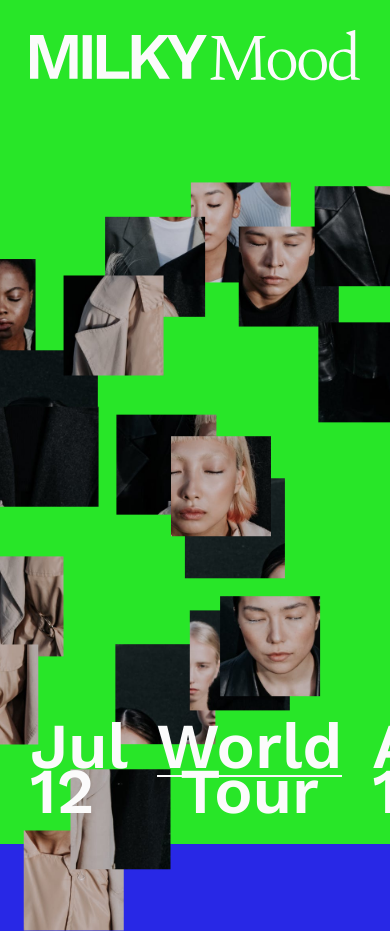
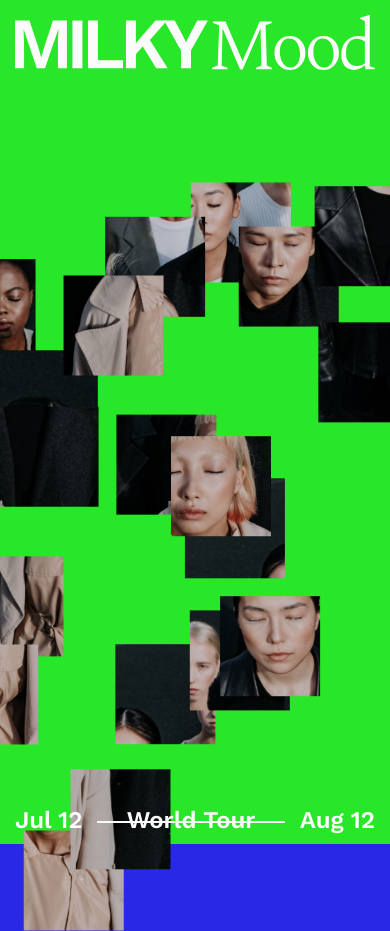
Before and after one commit to dinanoya3/milky-mood, a React (Create React App) app: page / in a window 390 px wide. Shown: the top 931 px of the page. Built offline with nearby package versions, Linux system fonts and the light colour scheme.

Commit message:
responsive styling

```diff
--- a/src/components/Footer/styles.js
+++ b/src/components/Footer/styles.js
@@ -19,6 +19,15 @@ export const H2 = styled.h2`
   line-height: 0.7;
   margin: 0;
   padding: 15px;
+
+  @media (max-width: 900px) {
+    font-size: 44px;
+  }
+
+  @media (max-width: 700px) {
+    font-size: 24px;
+    padding: 0;
+  }
 `;
 
 export const H2Middle = styled(H2)`
--- a/src/components/Header/styles.js
+++ b/src/components/Header/styles.js
@@ -12,6 +12,9 @@ export const Header = styled.header`
   ${Marginals}
   justify-content: center;
   padding: 30px;
+  @media (max-width: 700px) {
+    padding: 15px;
+  }
 `;
 
 export const Logo = styled(LogoSVG)`
```
